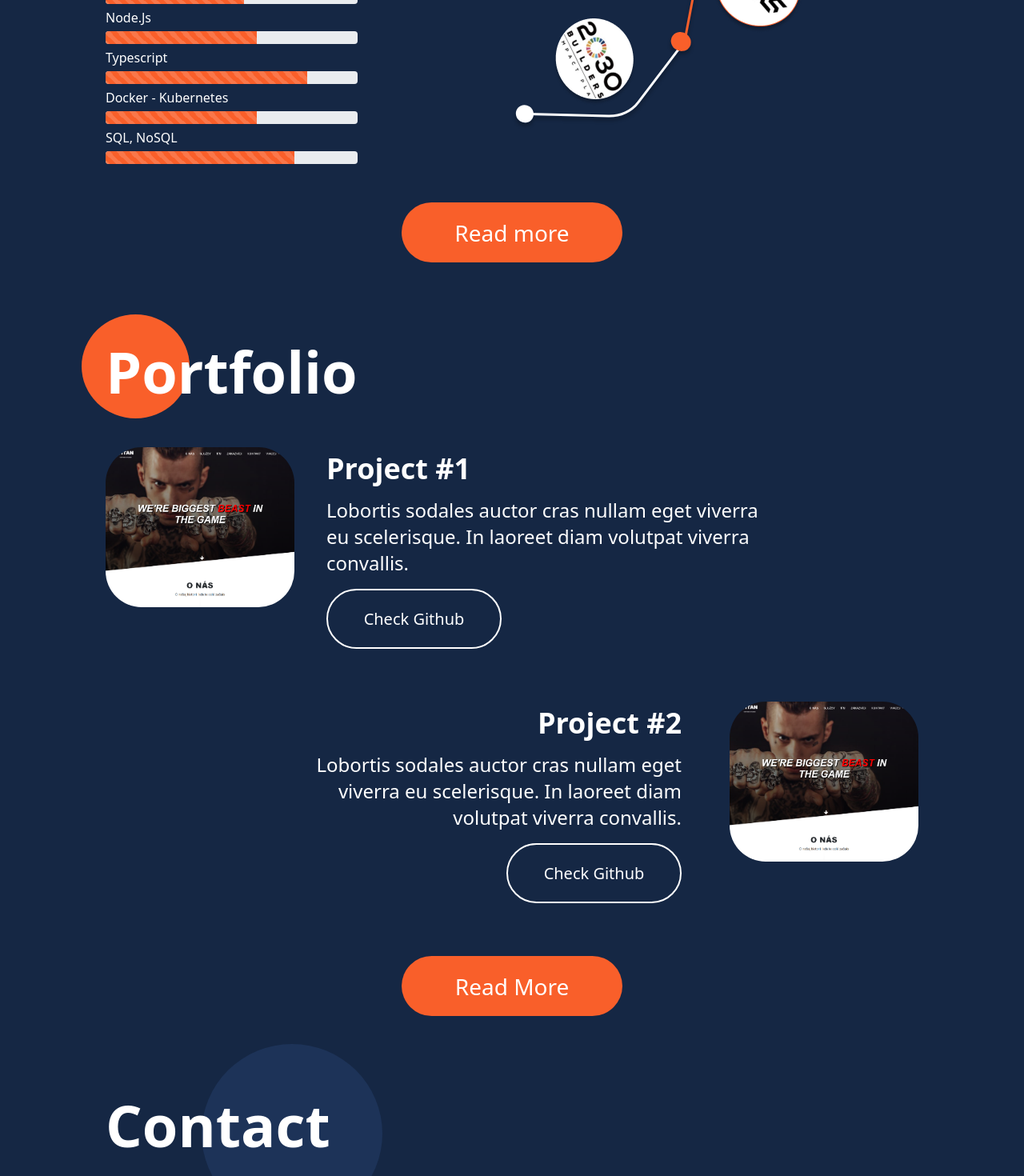
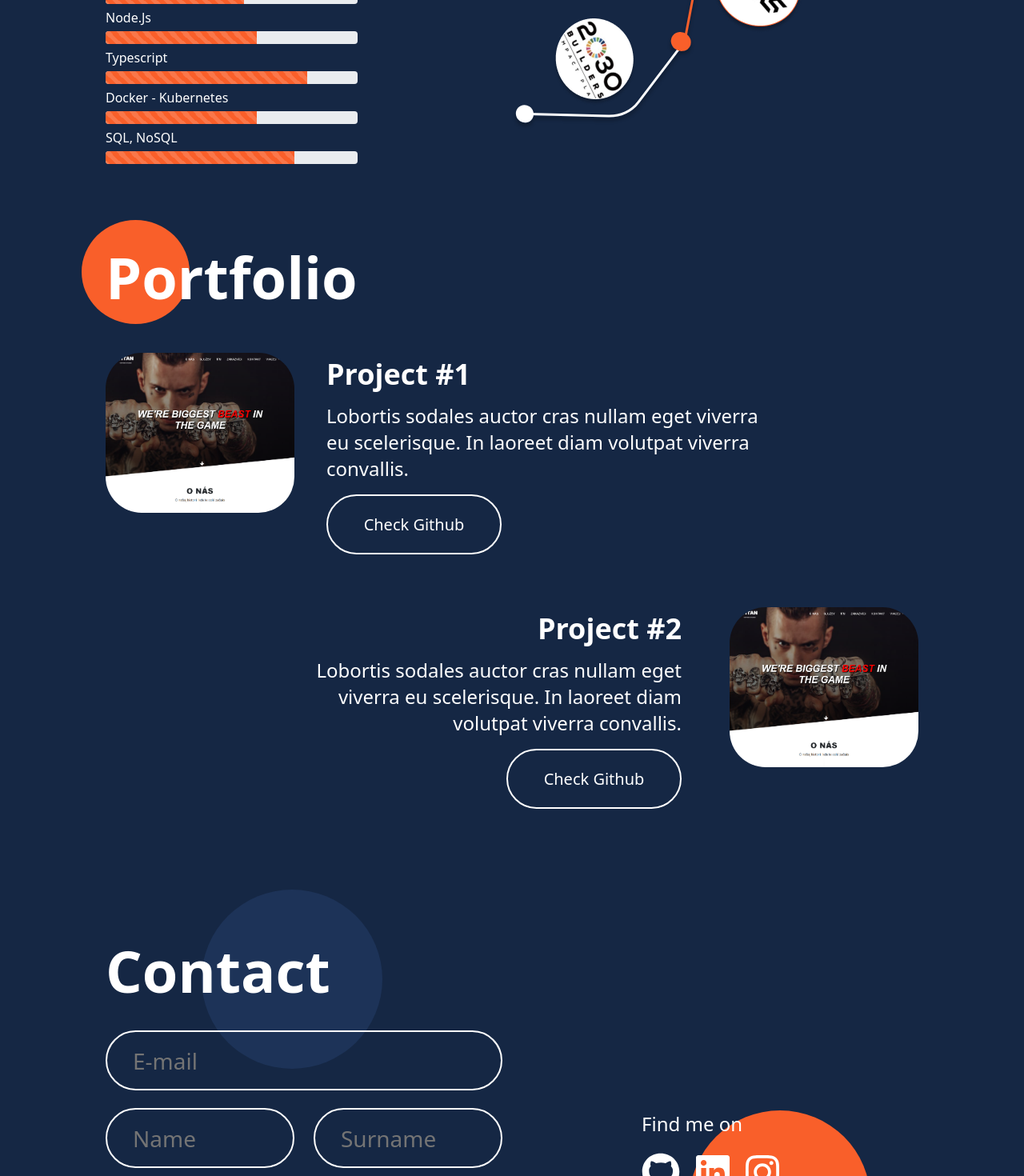
Before and after one commit to LvMatt/Portfolio2021, a React (Create React App) app: page / in a window 1280 px wide. Shown: the part 1483-2953 px from the top of the page at 80% size. Built offline with nearby package versions, Linux system fonts and the light colour scheme.

Commit message:
Remove buttons temporary and change navigation links

```diff
--- a/src/Components/Navigation/Navigation.js
+++ b/src/Components/Navigation/Navigation.js
@@ -50,10 +50,10 @@ const Navigation = (props) => {
                   <FontAwesomeIcon className={style.IconTimes} icon={faTimes} />
                 </li>
                 <li className={style.NavItem}>
-                  <a href="/about">About</a>
+                  <a href="#about">About</a>
                 </li>
               <li className={style.NavItem}>
-              <a href="/about">Portfolio</a>
+              <a href="#portfolio">Portfolio</a>
               </li>
               <li className={style.NavItem}>
                 <a href="#contact">Contact</a>
--- a/src/Pages/About/About.js
+++ b/src/Pages/About/About.js
@@ -153,13 +153,13 @@ const About = (props) => {
                             </div>
                         </Col>
                     </Row>
-                    <Col sm="12">
+                  {/*   <Col sm="12">
                         <div className={style.ButtonSection}>
                             <Button>
                                 Read more
                             </Button>
                         </div>
-                    </Col>
+                    </Col> */}
                 </Row>
             </div>
         </Container>
--- a/src/Pages/HomePage/HomePage.js
+++ b/src/Pages/HomePage/HomePage.js
@@ -22,17 +22,18 @@ const HomePage = (props) => {
           count = 0
         }
         currentText = words[count]
-        console.log(words.length)
         letter = currentText.slice(0, ++index)
         let write = document.querySelector('.HomePage_IntroWorkPosition__3kqt5')
         if(write)
         {
             write.textContent = letter
+            console.log(write)
         }
 
         if(letter.length === currentText.length){
           count++
           index = 0
+          console.log("it works")
         }
         setTimeout(writing, 200)
         }())
--- a/src/Pages/Portfolio/Portfolio.js
+++ b/src/Pages/Portfolio/Portfolio.js
@@ -77,11 +77,11 @@ const Portfolio = (props) => {
                             </Card>
                         </Col>
                     </Row>
-                    <Row>
+                   {/*  <Row>
                         <Col className={style.ButtonWrapper}>
                             <Button className={style.ButtonMain}>Read More</Button>
                         </Col>
-                    </Row>
+                    </Row> */}
                 </div>
             </div>
         </Container>
```
